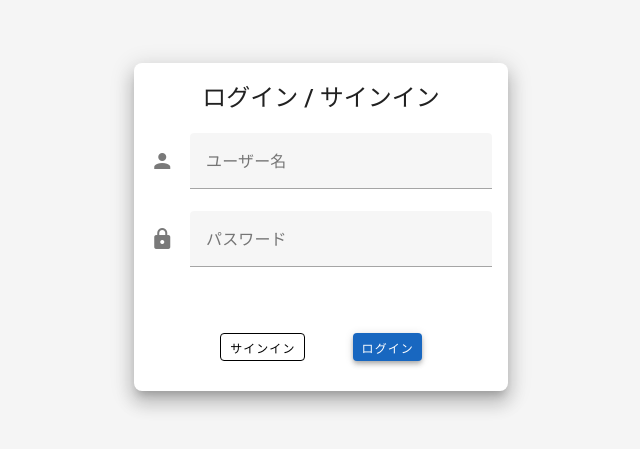
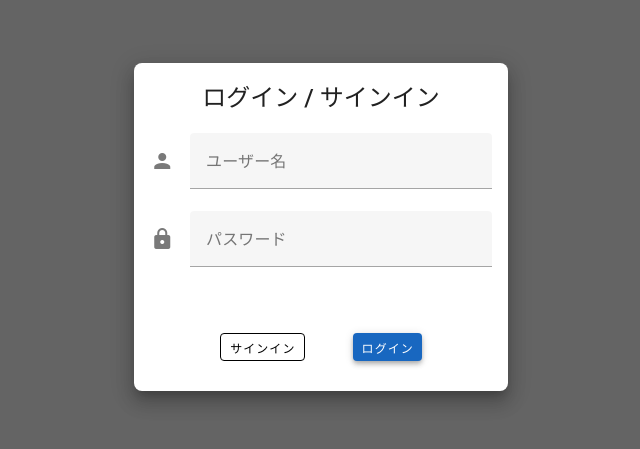
Before and after one commit to hisho-123/my-vocabulary-book_frontend, a Vue app: page / in a window 1280 px wide. Shown: the part 173-622 px from the top of the page, without its empty margins (319-959 px from the left). Built offline with nearby package versions, Linux system fonts and the light colour scheme.

Commit message:
ログイン画面の背景色を変更

```diff
--- a/src/App.vue
+++ b/src/App.vue
@@ -63,7 +63,7 @@ onUnmounted(() => {
   &.login-layout {
     justify-content: center;
     align-items: center;
-    background-color: #f5f5f5;
+    background-color:rgb(100, 100, 100);
   }
 }
 
```
Also changed, not shown: src/pages/LoginPage.vue (line endings or trailing spaces).
